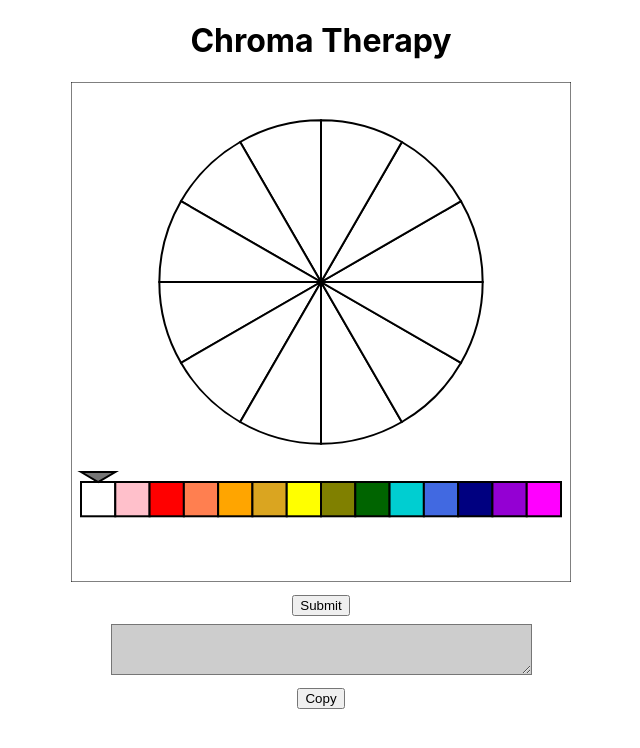
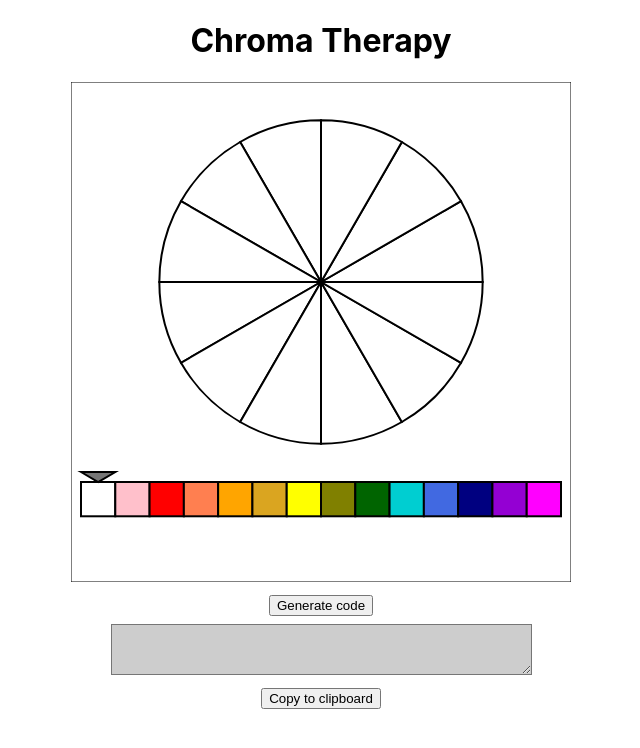
Before and after one commit to milonoir/chroma-therapy, a React (Create React App) app: page / in a window 1280 px wide. Shown: the top 748 px of the page, without its empty margins (319-959 px from the left). Built offline with nearby package versions, Linux system fonts and the light colour scheme.

Commit message:
Rename buttons

```diff
--- a/src/Components.js
+++ b/src/Components.js
@@ -195,13 +195,13 @@ class CircleColoring extends React.Component {
                     <ColorPicker width={size} y={size - 100} select={(color) => this.selectColor(color)} />
                 </svg>
                 <div className="row">
-                    <button onClick={() => this.export()}>Submit</button>
+                    <button onClick={() => this.export()}>Generate code</button>
                 </div>
                 <div className="row">
                     <textarea id="result" rows="3" cols="50" readOnly />
                 </div>
                 <div className="row">
-                    <button onClick={() => this.copy()}>Copy</button>
+                    <button onClick={() => this.copy()}>Copy to clipboard</button>
                 </div>
             </div>
         );
```
